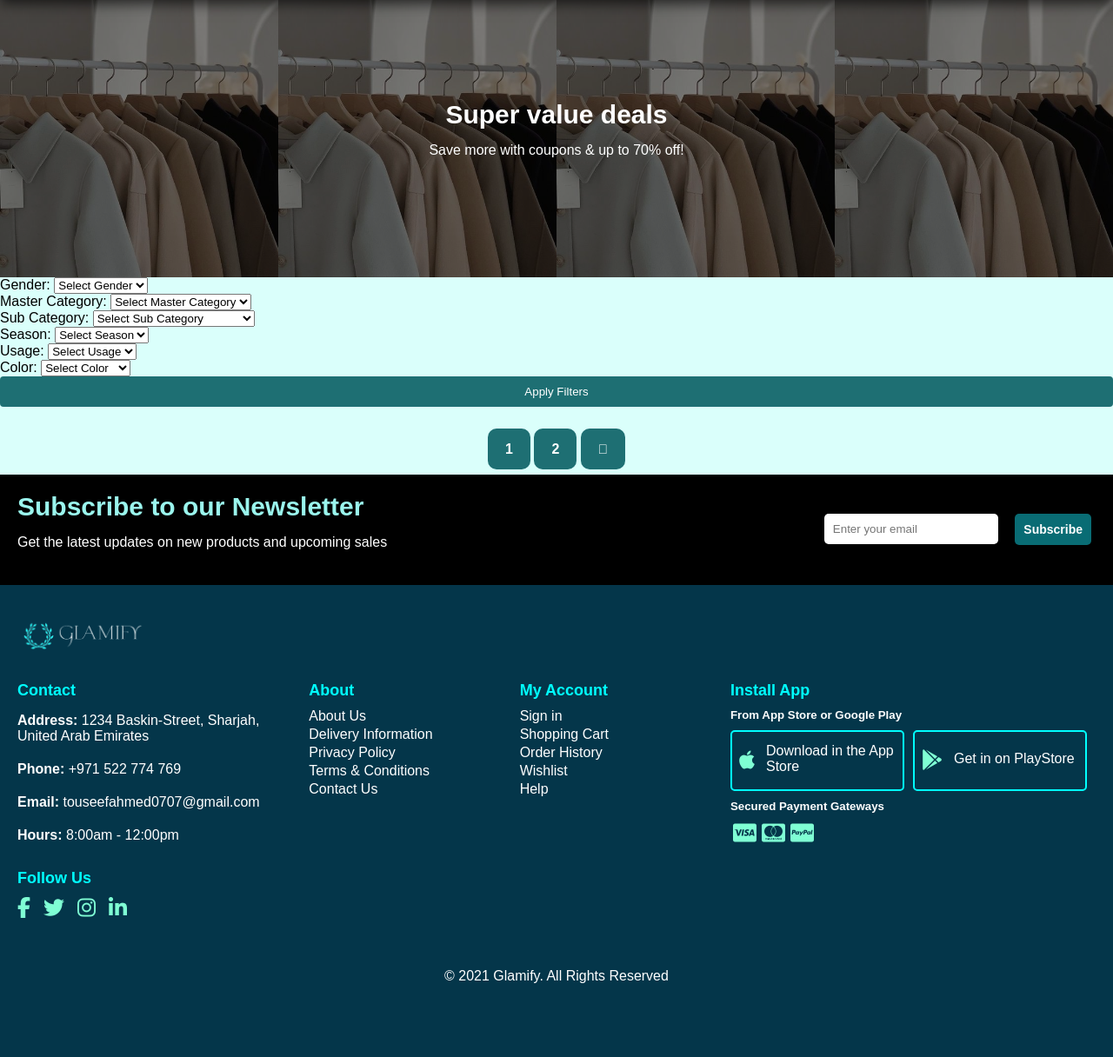
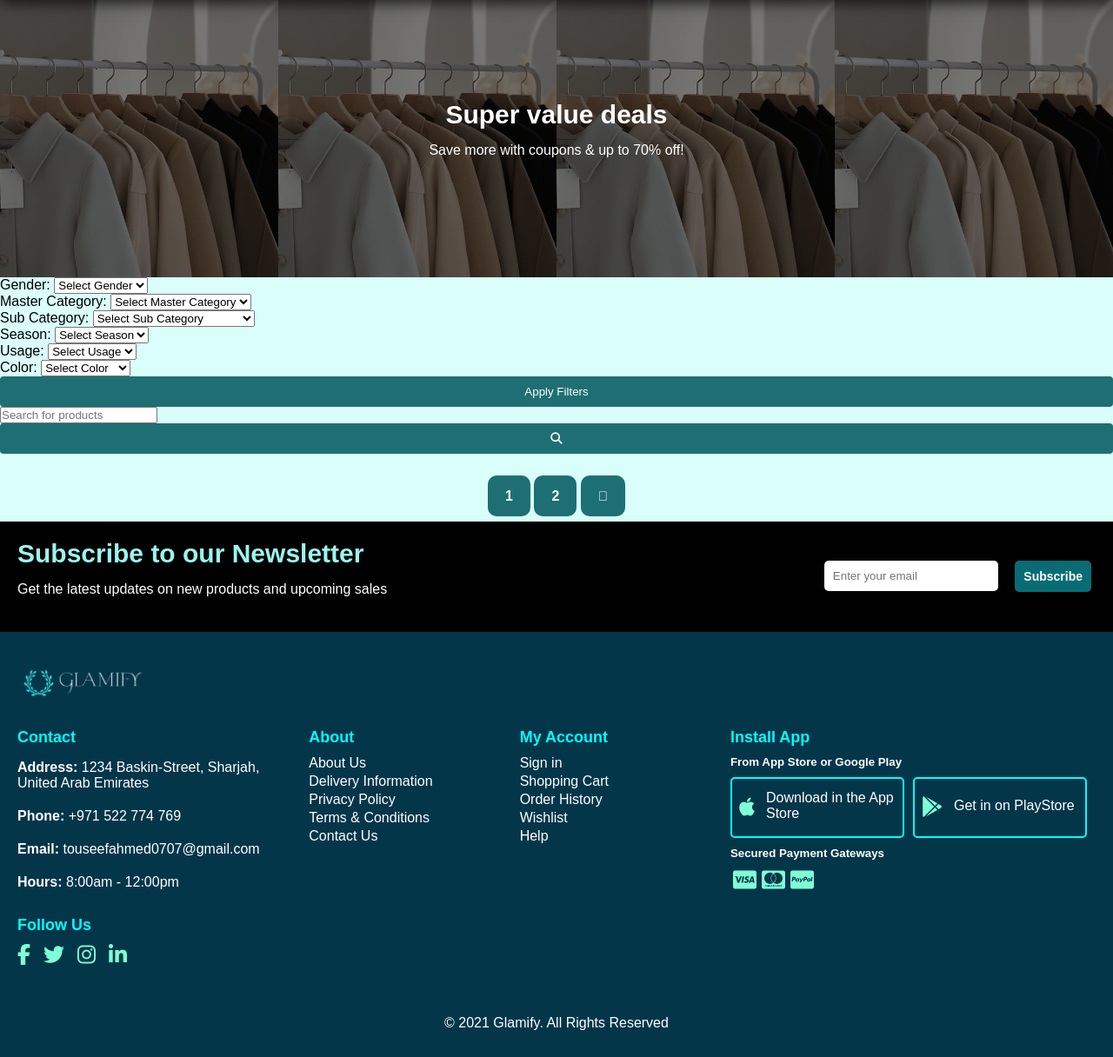
Before and after one commit to touseef0707/Glamify-Web, a Flask app: template templates/store.html in a window 1280 px wide. Shown: the part 63-1279 px from the top of the page at 87% size. Before the commit the page ends 1194 px from the top, so only its background shows below. Run offline with Flask 3, Linux system fonts and the light colour scheme; the template is opened without the code that fills it, so the values that code supplies are empty; some libraries are stand-ins or nearby versions.

```diff
--- a/templates/store.html
+++ b/templates/store.html
@@ -34,8 +34,8 @@
     </section>
 
     <section id="main">
-        <section id="filter">
-            <form action="/filter_products" method="GET">
+        <div id="filter">
+            <form action="store.html" method="GET">
                 <label for="gender">Gender:</label>
                 <select name="gender" id="gender">
                     <option value="">Select Gender</option>
@@ -134,8 +134,15 @@
                 </select>
                 <button type="submit">Apply Filters</button>
             </form>
-        </section>
-        <section id="fe-products" class="section-p1">
+        </div>
+        <div class="mainsub">
+            <div id="search">
+                <form action="store.html" method="GET">
+                    <input type="text" name="search" id="search" placeholder="Search for products">
+                    <button type="submit"><i class="fa-solid fa-search" style="color: #ffffff;"></i></button>
+                </form>
+            </div>
+            <div id="fe-products" class="section-p1">
                 <div class="products-container">
                     {% for item in fe_items %}
 
@@ -159,7 +166,8 @@
                         </div>
                     {% endfor %}
                 </div>
-        </section>
+            </div>
+        </div>
     </section>
 
     <section id="pagination">
```
Lines whose indentation alone changed are shown as unchanged.
